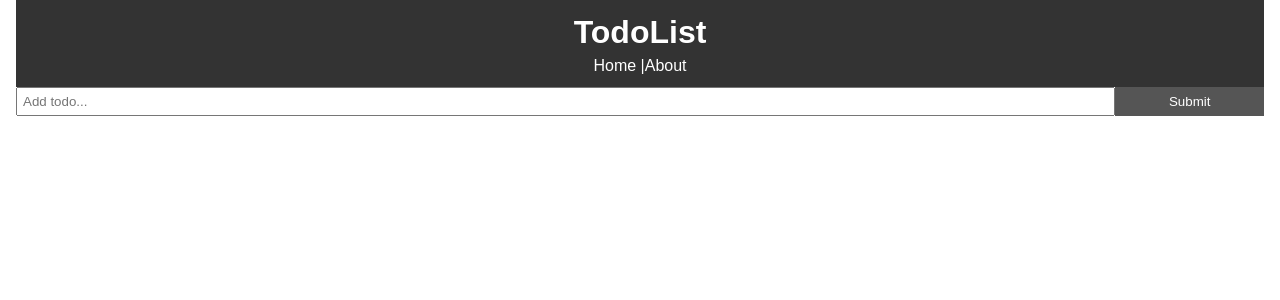
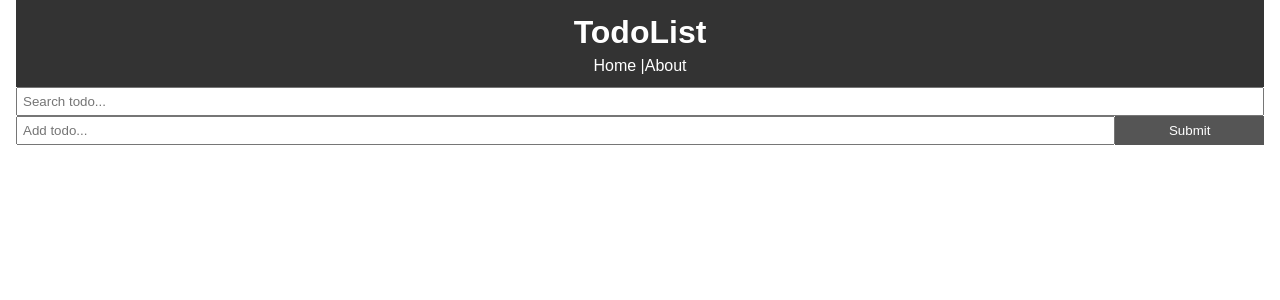
Before and after one commit to fschiariti/reactTodo, a React (Create React App) app: page / in a window 1280 px wide. Shown: the top 300 px of the page. Built offline with nearby package versions, Linux system fonts and the light colour scheme; no server answers.

Commit message:
Search component

```diff
--- a/src/App.js
+++ b/src/App.js
@@ -2,6 +2,7 @@ import React, { Component } from 'react';
 import { BrowserRouter as Router, Route} from 'react-router-dom'
 import Header from './components/Layout/Header'
 import Todos from './components/Todos'
+import SearchTodo from './components/SearchTodo'
 import AddTodo from './components/AddTodo'
 import About from './components/pages/About'
 //import { v4 as uuidv4 } from 'uuid';
@@ -60,7 +61,7 @@ class App extends Component {
   delTodo = (id) => {
     console.log(id);
 
-    axios.delete('https://jsonplaceholder.typicode.com/todos/${id}')
+    axios.delete(`https://jsonplaceholder.typicode.com/todos/${id}`)
     .then(res => this.setState({ todos: [...this.state.todos.filter(todo =>
       todo.id !==id)] }))
 
@@ -82,6 +83,28 @@ class App extends Component {
 
   }
 
+  //Search todo
+
+  searchTodo = (s) => {
+    console.log(s);
+
+    let searchTodo = {
+      title: s,
+      completed: false
+    }
+
+    if (searchTodo.title) {
+      this.setState({ todos: this.state.todos.filter(t=> t.title.indexOf(searchTodo.title) > -1)
+      });
+
+    } else {
+      axios.get('https://jsonplaceholder.typicode.com/todos?_limit=5')
+      .then(res => this.setState({ todos: res.data}))
+    }
+
+
+
+  }
 
   render() {
     //console.log(this.state.todos);
@@ -92,6 +115,7 @@ class App extends Component {
           <Header />
           <Route exact path="/" render={props => (
             <React.Fragment>
+              <SearchTodo searchTodo={this.searchTodo} />
               <AddTodo addTodo={this.addTodo} />
               <Todos todos={this.state.todos} markComplete=
               {this.markComplete} delTodo={this.delTodo}  />
--- a/src/components/AddTodo.js
+++ b/src/components/AddTodo.js
@@ -24,7 +24,7 @@ export class AddTodo extends Component {
                 <input type="text"
                 name="title"
                 style = {{flex: '10', padding: '5px'}}
-                placeholder="Add todo..."
+                placeholder="Add todo..." autoComplete="off"
                 value={this.state.title}
                 onChange={this.onChange}
                 />
--- /dev/null
+++ b/src/components/SearchTodo.js
@@ -0,0 +1,36 @@
+import React, { Component } from 'react'
+
+
+
+export class SearchTodo extends Component {
+
+    state = {
+        buscar: ''
+    }
+
+    onChange = (e) => {
+        this.setState({[e.target.name]: e.target.value});
+        this.props.searchTodo(this.state.buscar);
+    }
+    onSubmit = (e) => {
+        e.preventDefault();
+        this.props.searchTodo(this.state.buscar);
+//        this.setState({ title: ''});
+    }
+
+    render() {
+        return (
+            <form onSubmit={this.onSubmit} style={{ display: 'flex'}}>
+                <input type="text"
+                name="buscar"
+                style = {{flex: '10', padding: '5px'}}
+                placeholder="Search todo..."  autoComplete="off"
+                value={this.state.buscar}
+                onChange={this.onChange}
+                />
+            </form>
+        )
+    }
+}
+
+export default SearchTodo
```
